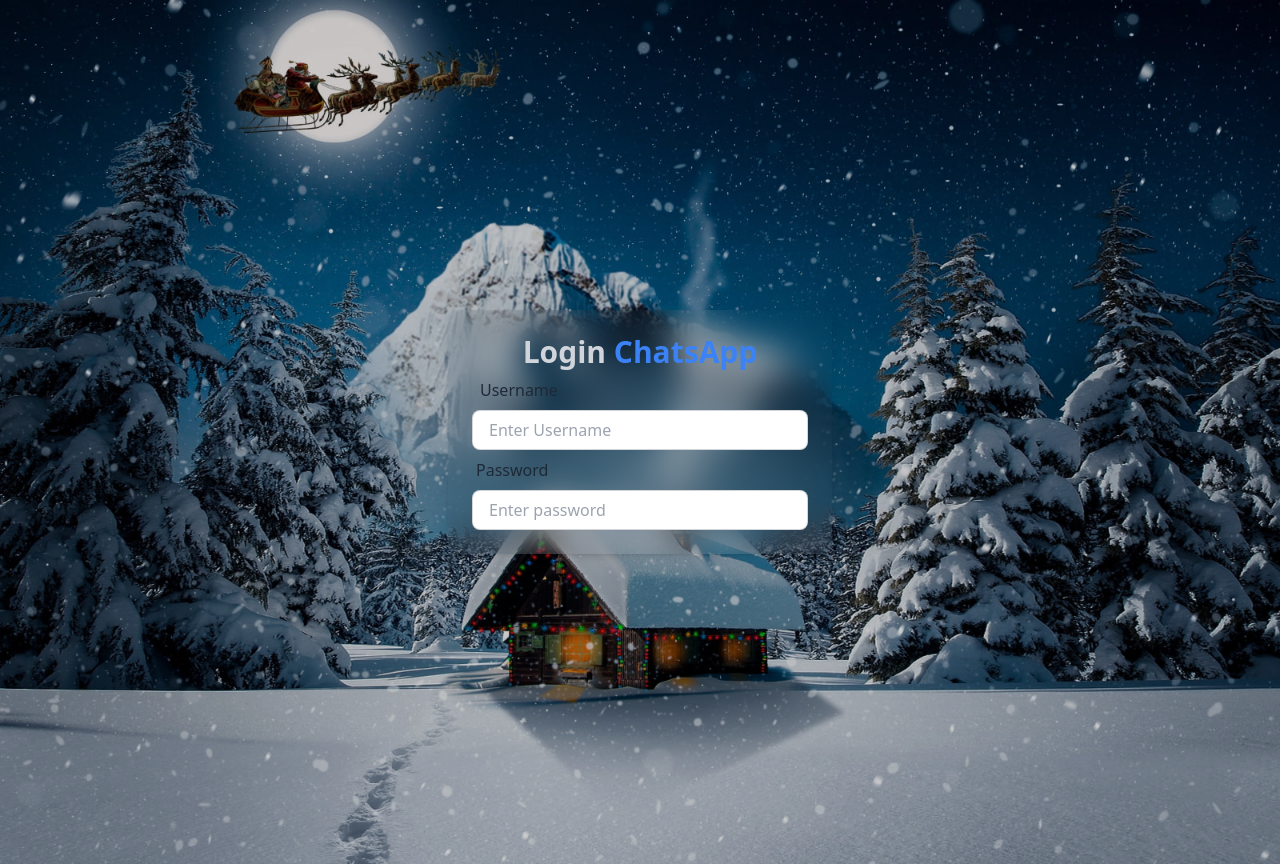
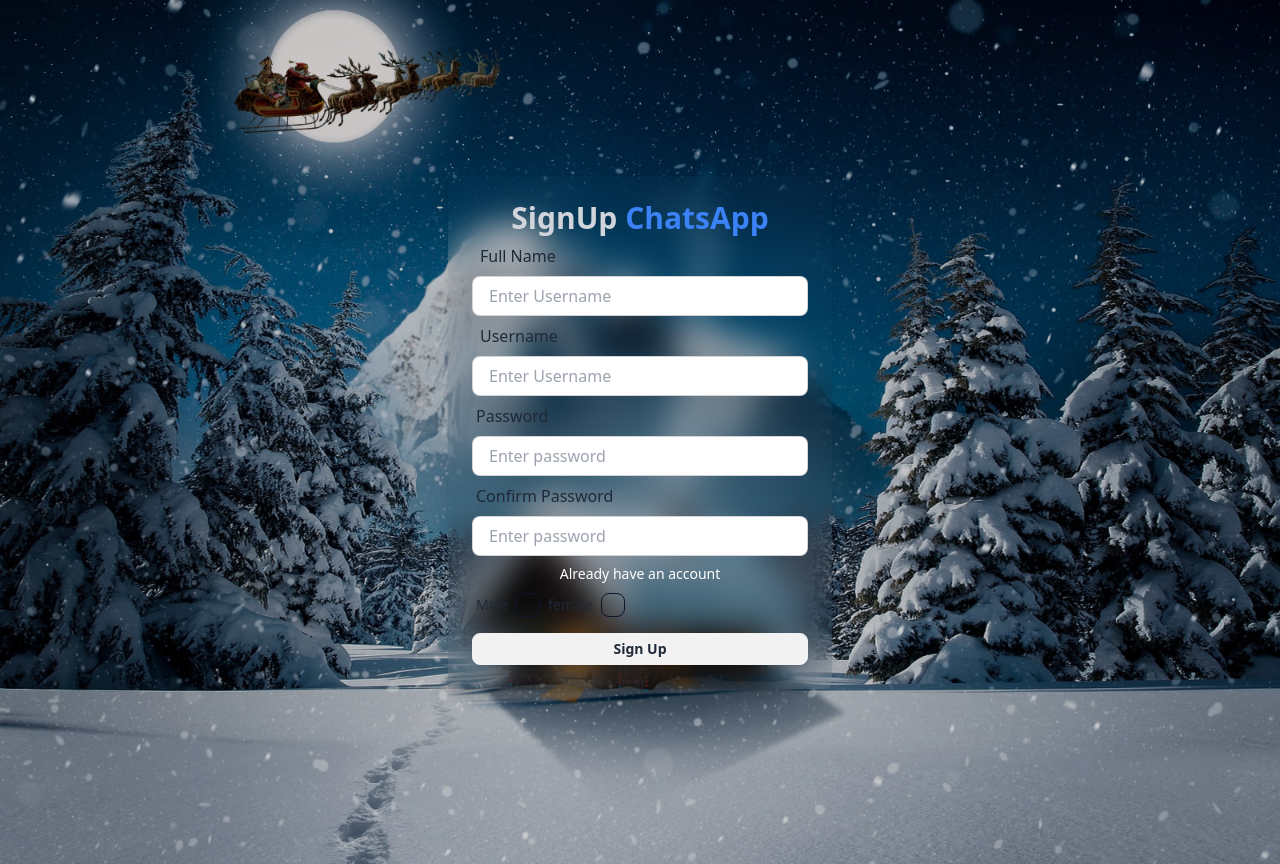
Before and after one commit to MohammedNawazMynulIslam/Chat-App, a React (Vite) app: page / in a window 1280 px wide. Built offline with nearby package versions, Linux system fonts and the light colour scheme.

Commit message:
added signup page with gendercheck box component

```diff
--- a/src/App.jsx
+++ b/src/App.jsx
@@ -1,10 +1,11 @@
 import './App.css'
-import { Login } from './pages/Login/Login'
+import SignUp from './pages/Signup/Signup'
+
 function App() {
   return (
     <>
     <div className='p-4 h-screen items-center justify-center flex'>
-    <Login/>
+    <SignUp/>
     </div>
     </>
   )
--- a/src/pages/Login/Login.jsx
+++ b/src/pages/Login/Login.jsx
@@ -20,6 +20,10 @@
         </label>
         <input type="password" placeholder="Enter password" className="w-full input input-bordered h-10"></input>
         </div>
+        <a href="#" className="text-sm text-start text-white hover:underline hover:text-blue-600 mt-2 inline-block">{"Dont"} have an account</a>
+        <div>
+          <button className="btn btn-block btn-sm mt-2">Login</button>
+        </div>
       </form>
       </div>
 
--- /dev/null
+++ b/src/pages/Signup/GenderCheckBox.jsx
@@ -0,0 +1,28 @@
+
+
+ const GenderCheckBox = () => {
+  return (
+    <div className="flex">
+        <div className="form-control">
+            <label className={`label gap-2 cursor-pointer`}>
+                <span className="label-text">
+                    Male
+                </span>
+                <input type="checkbox" className="checkbox border-slate-900" ></input>
+            </label>
+            </div>
+        <div className="form-control">
+            <label className={`label gap-2 cursor-pointer`}>
+                <span className="label-text">
+                    female
+                </span>
+                <input type="checkbox" className="checkbox border-slate-900" ></input>
+            </label>
+            </div>
+
+
+
+    </div>
+  )
+}
+export default GenderCheckBox;
--- a/src/pages/Signup/Signup.jsx
+++ b/src/pages/Signup/Signup.jsx
@@ -1,7 +1,47 @@
-import React from 'react'
+import GenderCheckBox from "./GenderCheckBox";
 
-export const signup = () => {
+
+const SignUp = () => {
   return (
-    <div>signup</div>
+    <div className="flex flex-col items-center justify-center min-w-96 mx-auto">
+      <div className="w-full p-6 rounded-lg shadow-md bg-gray-400 bg-clip-padding backdrop-filter backdrop-blur-lg bg-opacity-0">
+
+      <h1 className="text-3xl font-semibold text-center text-gray-300">SignUp <span className="text-blue-500">ChatsApp</span></h1>
+
+      <form >
+        <div>
+          <label className="label p-2">
+            <span className="text-base label-text">Full Name </span>
+          </label>
+          <input type="text" placeholder="Enter Username" className="w-full input input-bordered h-10"></input>
+        </div>
+        <div>
+          <label className="label p-2">
+            <span className="text-base label-text">Username </span>
+          </label>
+          <input type="text" placeholder="Enter Username" className="w-full input input-bordered h-10"></input>
+        </div>
+        <div>
+          <label className="label">
+          <span className="text-base label-text">Password</span>
+        </label>
+        <input type="password" placeholder="Enter password" className="w-full input input-bordered h-10"></input>
+        </div>
+        <div>
+          <label className="label">
+          <span className="text-base label-text">Confirm Password</span>
+        </label>
+        <input type="password" placeholder="Enter password" className="w-full input input-bordered h-10"></input>
+        </div>
+        <a href="#" className="text-sm text-start text-white hover:underline hover:text-blue-600 mt-2 inline-block">Already have an account</a>
+        <GenderCheckBox/>
+        <div>
+          <button className="btn btn-block btn-sm mt-2">Sign Up</button>
+        </div>
+      </form>
+      </div>
+
+      </div>
   )
 }
+export default SignUp;
```
